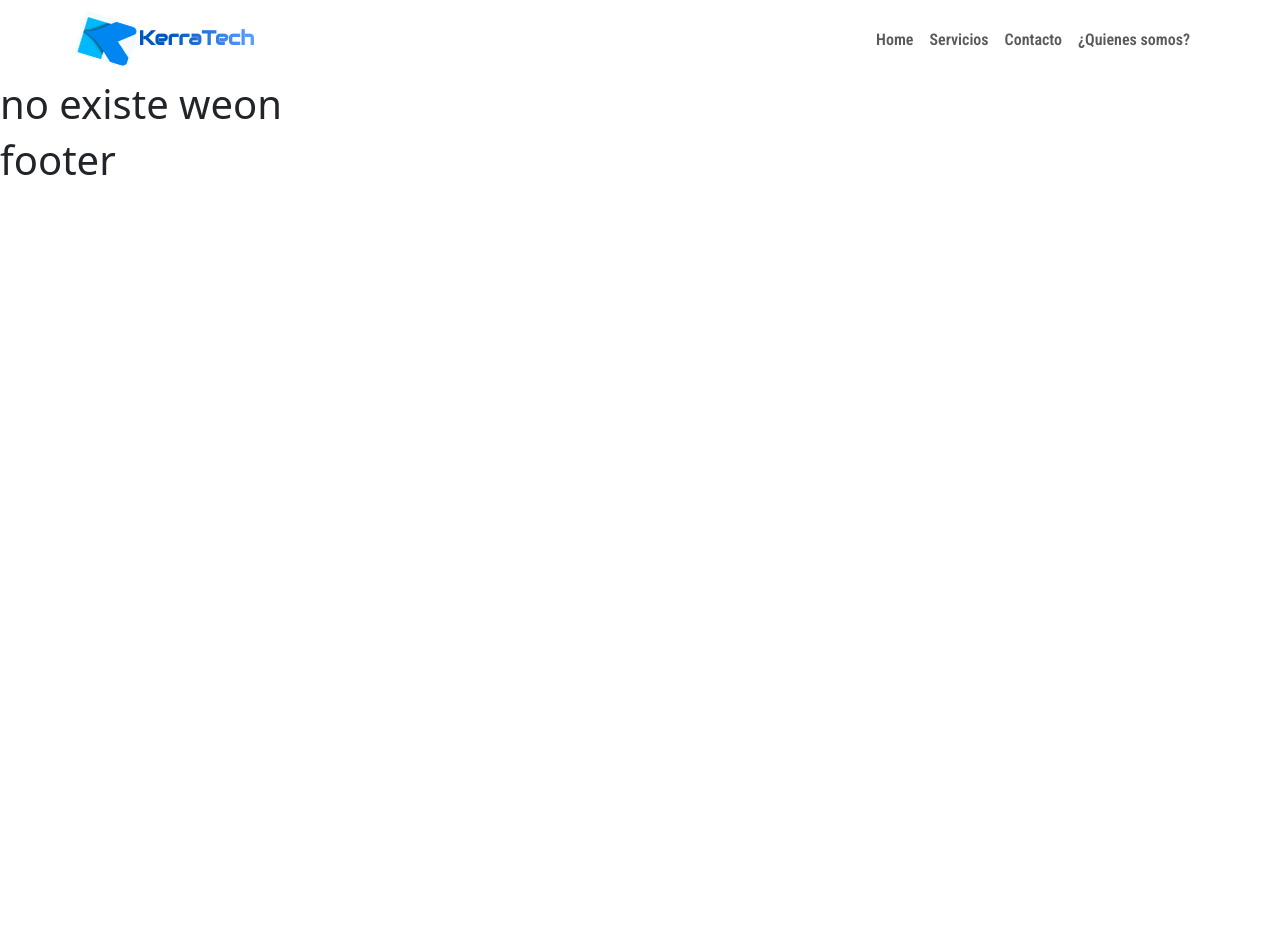
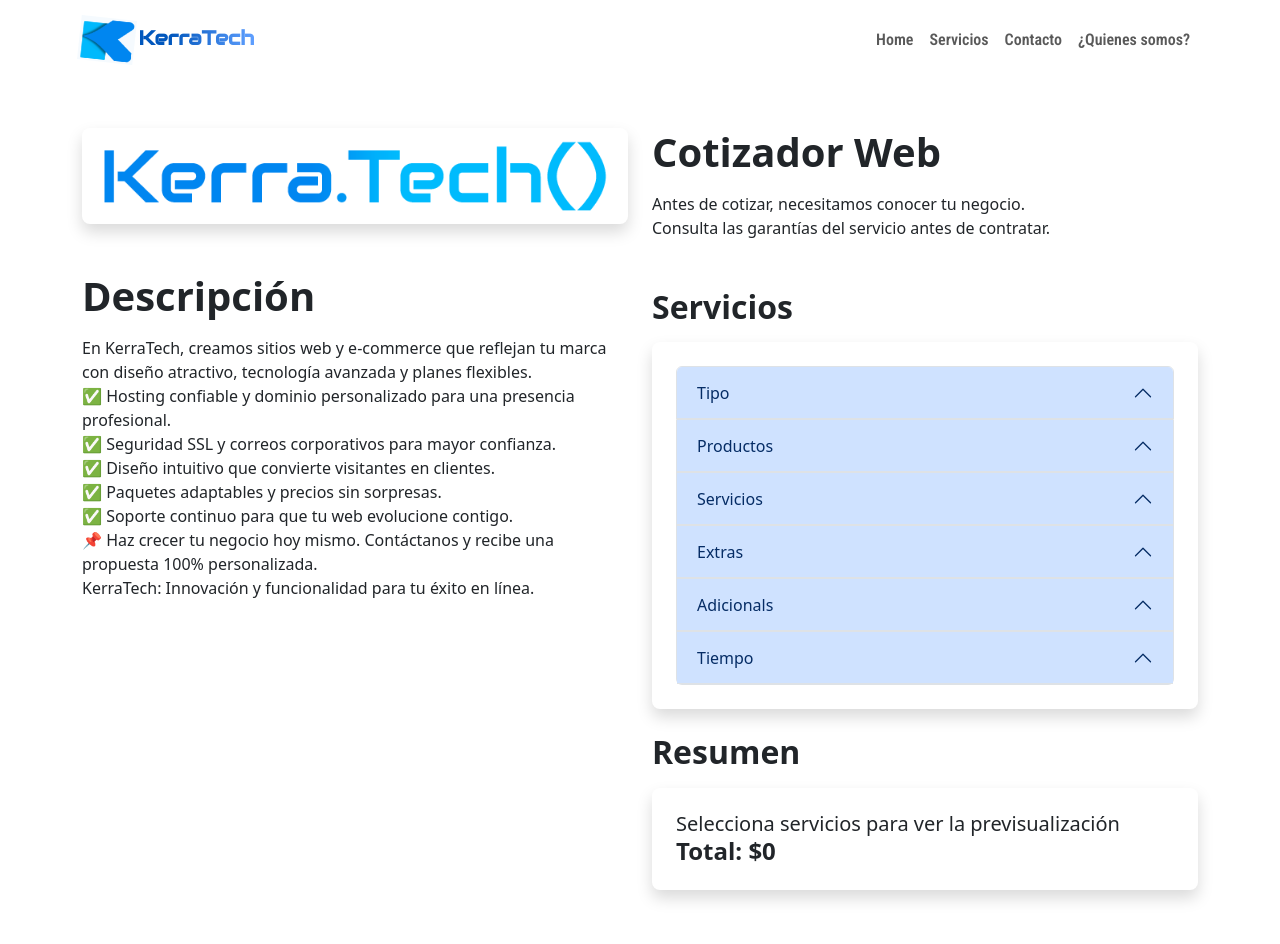
Before and after one commit to xRodrigo90x/kerra_tech, a Vue app in the folder frontend/: page /cotizacion in a window 1280 px wide. Shown: the top 944 px of the page. Before the commit the page ends 800 px from the top, so only its background shows below. Built offline with nearby package versions, Linux system fonts and the light colour scheme.

Commit message:
CotizacionView v.0

```diff
--- /dev/null
+++ b/frontend/src/components/CotizacionMenu.vue
@@ -0,0 +1,139 @@
+<script setup>
+    import {ref, defineEmits} from "vue" //defineEmits -> props padre hijo en react
+
+const emit = defineEmits(["update-service"]) // aqui paso update-service a CotizacionView
+
+const services = ref({   //todos los servicios que se ofrecen agrupados segun la categoría, falta refactorizar para facilitar la creación de checkboxes y radios
+  "Tipo": [
+    { id:1, name:"Página informativa", price: 10000,status:false }, // faltaria agregar algún método para cambiar los valores dependiendo de otros seleccionados, ie si se escoge suban mis productos, el valor cambiara dependiendo de la cantidad de seccioens.
+    { id:2, name:"Landing Page", price: 10000, status:false },
+    { id:3, name:"E-commerce", price: 10000, status:false },
+  ],
+  "Productos": [
+    { id:4, name:"Yo subiré mis productos", price: 10000, status:false },
+    { id:5, name:"Suban mis productos", price: 10000, status:false },
+  ],
+  "Servicios": [
+    { id:6, name:"4 secciones", price: 10000, status:false },
+    { id:7, name:"6 secciones", price: 10000, status:false },
+    { id:8, name:"8 secciones", price: 10000, status:false },
+  ],
+  "Extras":[
+    { id:9, name:"Sin servicios extra", price: 10000, status:false},
+    { id:10, name:"Chatbots", price: 10000, status:false },
+    { id:11, name:"Marketing digital", price: 10000, status:false},
+  ],
+  "Adicionals":[
+    { id:12, name:"Sin modificaciones", price: 10000, status:false},
+    { id:13, name:"Modificaciones futuras", price: 10000, status:false},
+    { id:14, name:"Seguro",price: 10000, status:false},
+    { id:15, name:"Copia de seguridad", price: 10000, status:false},
+    { id:16, name:"Cotizador" ,price: 10000, status:false},
+  ],
+  "Tiempo":[
+  { id:17, name:"1 día" ,price: 10000, status:false},
+  { id:18, name:"3 días" ,price: 10000, status:false},
+  { id:19, name:"7 días" ,price: 10000, status:false},
+  ]
+})
+
+const selectedRadio = ref({}); // Objeto para radios por categoría
+const selectedCheckboxes = ref([]); //
+
+const toggleService = () => {
+  const selectedServices = [];
+
+  // todos los radios seleccionados de cada categoría
+  const radioIds = Object.values(selectedRadio.value).filter(id => id !== undefined);
+  radioIds.forEach(id => {
+    const radioService = Object.values(services.value)
+      .flat()
+      .find(service => service.id === id);
+    if (radioService) selectedServices.push(radioService);
+  });
+
+  // checkboxes
+  selectedCheckboxes.value.forEach(id => {
+    const checkboxService = Object.values(services.value)
+      .flat()
+      .find(service => service.id === id);
+    if (checkboxService) selectedServices.push(checkboxService);
+  });
+  //aqui se emite hacia ajuera
+  emit("update-service", selectedServices);
+};
+</script>
+
+<template>
+    <section class="service-selector">
+
+      <div class="accordion" id="servicesAccordion">
+        <div
+          v-for="(serviceGroup, categoryName) in services"
+          :key="categoryName"
+          class="accordion-item"
+        >
+          <h2 class="accordion-header" :id="`heading-${categoryName}`">
+            <button
+              class="accordion-button"
+              type="button"
+              data-bs-toggle="collapse"
+              :data-bs-target="`#collapse-${categoryName}`"
+              aria-expanded="true"
+              :aria-controls="`collapse-${categoryName}`"
+            >
+              {{ categoryName }}
+            </button>
+          </h2>
+
+          <div
+            :id="`collapse-${categoryName}`"
+            class="accordion-collapse collapse"
+            :aria-labelledby="`heading-${categoryName}`"
+            data-bs-parent="#servicesAccordion"
+          >
+            <div class="accordion-body">
+              <div
+                v-for="service in serviceGroup"
+                :key="service.id"
+                class="form-check"
+              >
+                <!-- Checkboxes para servicios múltiples -->
+                <template v-if="service.id >= 9 && service.id <= 16">
+                  <input
+                    type="checkbox"
+                    :id="`service-${service.id}`"
+                    :value="service.id"
+                    v-model="selectedCheckboxes"
+                    class="form-check-input"
+                    @change="toggleService"
+                  />
+                  <label :for="`service-${service.id}`" class="form-check-label">
+                    <span class="h6"> {{ service.name }} - ${{ service.price.toLocaleString() }} </span>
+                  </label>
+                </template>
+
+                <!-- Radios para servicios únicos -->
+                <template v-else>
+                  <input
+                    type="radio"
+                    :id="`service-${service.id}`"
+                    :value="service.id"
+                    v-model="selectedRadio[categoryName]"
+                    class="form-check-input"
+                    @change="toggleService"
+                  />
+                  <label :for="`service-${service.id}`" class="form-check-label">
+                    <span class="h6">{{ service.name }} - ${{ service.price.toLocaleString() }} </span>
+                  </label>
+                </template>
+              </div>
+            </div>
+          </div>
+        </div>
+      </div>
+    </section>
+  </template>
+<style  scoped>
+
+</style>
--- /dev/null
+++ b/frontend/src/components/CotizacionPrev.vue
@@ -0,0 +1,29 @@
+<script setup>
+const props = defineProps({
+  services: {
+    type: Array,
+    default: () => []
+  }
+}); //tomando los servicios desde el menu
+</script>
+<template>
+    <section>
+      <div v-if="props.services.length === 0">
+        <span class="h5"> Selecciona servicios para ver la previsualización </span>
+      </div>
+      <ul v-else class="selected-services">
+        <li v-for="service in props.services" :key="service.id">
+            <span class="h6"> {{ service.name }} - ${{ service.price.toLocaleString() }} </span>
+        </li>
+      </ul>
+      <div>
+        <span class="h4 fw-bold">
+            Total: ${{ props.services.reduce((acc, curr) => acc + curr.price, 0).toLocaleString() }}
+        </span>
+      </div>
+    </section>
+  </template>
+
+<style scoped>
+
+</style>
--- a/frontend/src/router/index.js
+++ b/frontend/src/router/index.js
@@ -2,7 +2,7 @@ import { createRouter, createWebHistory } from 'vue-router'
 import HomeView from '@/views/HomeView.vue'
 import NotFoundView from '@/views/NotFoundView.vue'
 import QuienesSomosView from '@/views/QuienesSomosView.vue'
-
+import CotizacionView from '@/views/CotizacionView.vue'
 
 const router = createRouter({
   history: createWebHistory(import.meta.env.BASE_URL),
@@ -21,6 +21,11 @@ const router = createRouter({
       path: '/quienesSomos',
       name: 'quienesomos',
       component: QuienesSomosView
+    },
+    {
+      path: '/cotizacion',
+      name: 'cotizacion',
+      component: CotizacionView
     }
   ],
 })
--- /dev/null
+++ b/frontend/src/views/CotizacionView.vue
@@ -0,0 +1,70 @@
+<script setup>
+import { ref } from 'vue';
+import CotizacionMenu from '@/components/CotizacionMenu.vue';
+import CotizacionPrev from '@/components/CotizacionPrev.vue';
+
+const selectedServices = ref([]);
+
+const handleServiceUpdate = (services) => {
+  selectedServices.value = services;
+};
+</script>
+
+<template>
+    <main class="container my-5">
+      <div class="row g-4">
+        <div class="col-md-6">
+          <img
+            src="/kerratech.png"
+            alt="Descripción de la imagen"
+            class="img-fluid rounded-3 shadow mb-5"
+          >
+          <div class="">
+            <h2 class="h1 fw-bold mb-3">Descripción</h2>
+            <span class="text-body-secundary">  <!-- texto con ia, se puede mejorar (? -->
+                En KerraTech, creamos sitios web y e-commerce que reflejan tu marca con diseño atractivo, tecnología avanzada y planes flexibles.<br>
+
+                ✅ Hosting confiable y dominio personalizado para una presencia profesional.<br>
+                ✅ Seguridad SSL y correos corporativos para mayor confianza.<br>
+                ✅ Diseño intuitivo que convierte visitantes en clientes.<br>
+                ✅ Paquetes adaptables y precios sin sorpresas.<br>
+                ✅ Soporte continuo para que tu web evolucione contigo.<br>
+
+                📌 Haz crecer tu negocio hoy mismo. Contáctanos y recibe una propuesta 100% personalizada.<br>
+
+                KerraTech: Innovación y funcionalidad para tu éxito en línea.<br>
+            </span>
+          </div>
+        </div>
+        <div class="col-md-6">
+          <div class="mb-5">
+            <h2 class="h1 fw-bold mb-3">Cotizador Web</h2>
+            <span class="text-body-secundary">
+                Antes de cotizar, necesitamos conocer tu negocio. <br>
+                Consulta las garantías del servicio antes de contratar.
+            </span>
+          </div>
+
+          <div class="mb-4">
+            <h3 class="h2 fw-bold mb-3">Servicios</h3>
+            <CotizacionMenu
+              @update-service="handleServiceUpdate"
+              class="bg-white p-4 rounded-3 shadow"
+            />
+          </div>
+
+          <div>
+            <h3 class="h2 fw-bold mb-3">Resumen</h3>
+            <CotizacionPrev
+              :services="selectedServices"
+              class="bg-white p-4 rounded-3 shadow"
+            />
+          </div>
+        </div>
+      </div>
+    </main>
+  </template>
+
+  <style scoped>
+
+  </style>
```
